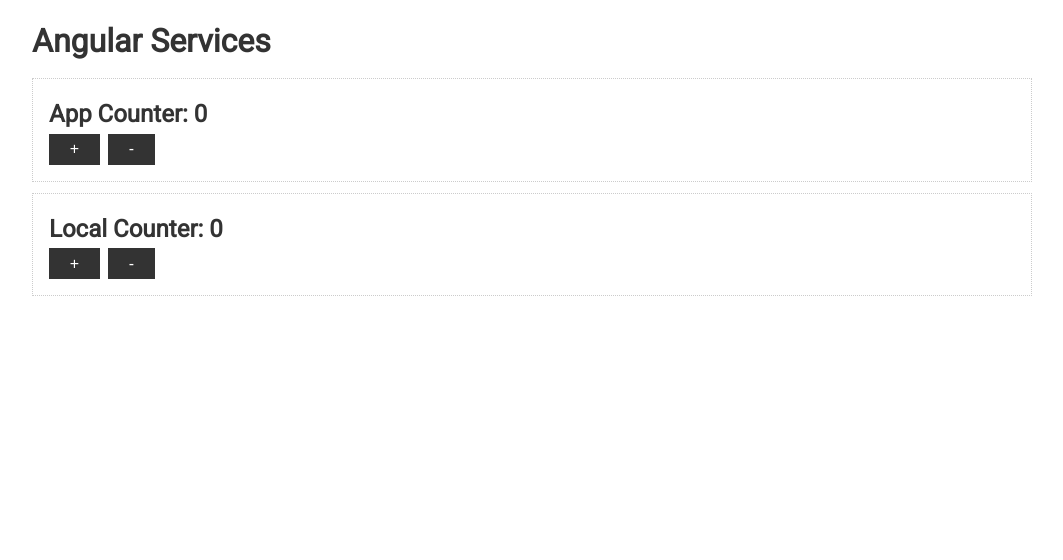
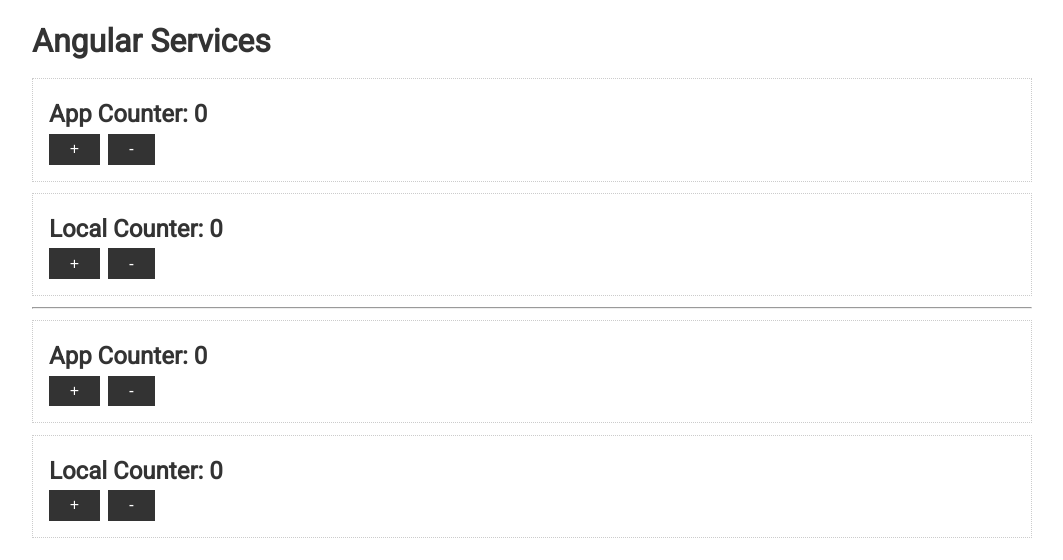
Before and after one commit to Arafatik/Angular-essential, an Angular app: page / in a window 1280 px wide. Shown: the top 560 px of the page, without its empty margins (108-1171 px from the left). Built offline with nearby package versions, Linux system fonts and the light colour scheme.

Commit message:
services-view

```diff
--- a/src/app/app.component.html
+++ b/src/app/app.component.html
@@ -11,4 +11,8 @@
     <button class="btn" (click)="localCounterService.increase()">+</button>
     <button class="btn" (click)="localCounterService.decrease()">-</button>
   </div>
+
+  <hr />
+
+  <app-counter></app-counter>
 </div>
--- a/src/app/app.module.ts
+++ b/src/app/app.module.ts
@@ -2,8 +2,9 @@
 import { BrowserModule } from "@angular/platform-browser";
 import { FormsModule } from "@angular/forms";
 import { NgModule } from "@angular/core";
+import { CounterComponent } from './counter/counter.component';
 @NgModule({
-  declarations: [AppComponent],
+  declarations: [AppComponent, CounterComponent],
   imports: [BrowserModule, FormsModule],
   providers: [],
   bootstrap: [AppComponent],
--- /dev/null
+++ b/src/app/counter/counter.component.html
@@ -0,0 +1,11 @@
+<div class="card">
+  <h2>App Counter: {{ appCounterService.counter }}</h2>
+  <button class="btn" (click)="appCounterService.increase()">+</button>
+  <button class="btn" (click)="appCounterService.decrease()">-</button>
+</div>
+
+<div class="card">
+  <h2>Local Counter: {{ localCounterService.counter }}</h2>
+  <button class="btn" (click)="localCounterService.increase()">+</button>
+  <button class="btn" (click)="localCounterService.decrease()">-</button>
+</div>
--- /dev/null
+++ b/src/app/counter/counter.component.ts
@@ -0,0 +1,16 @@
+import { AppCounterService } from "../services/app-counter.service";
+import { Component } from "@angular/core";
+import { LocalCounterService } from "../services/local-counter.service";
+
+@Component({
+  selector: "app-counter",
+  templateUrl: "./counter.component.html",
+  styleUrls: ["./counter.component.scss"],
+  providers: [LocalCounterService],
+})
+export class CounterComponent {
+  constructor(
+    private appCounterService: AppCounterService,
+    private localCounterService: LocalCounterService
+  ) {}
+}
```
Also changed, not shown: src/app/counter/counter.component.scss (added).
